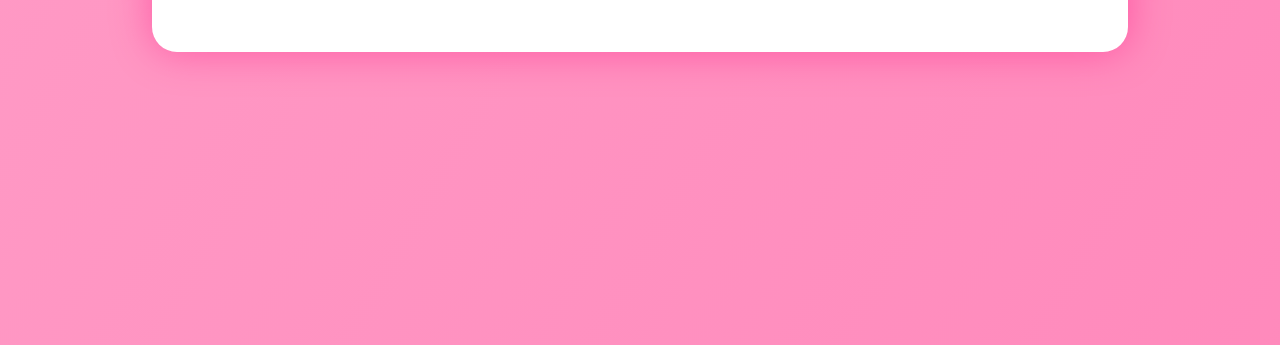
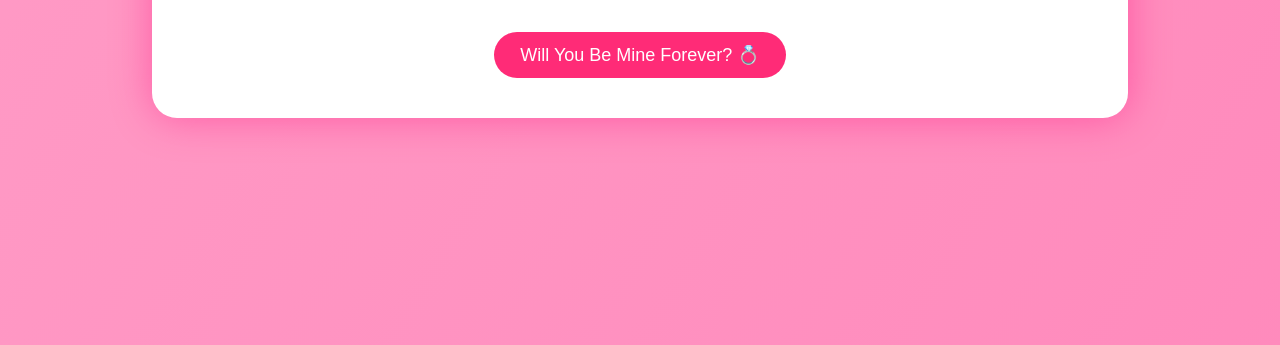
Before and after one commit to ashuuakk06/love-for-sakshu, a plain HTML site: page surprise.html in a window 1280 px wide. Shown: the part 455-800 px from the top of the page. Drawn offline with nearby package versions, Linux system fonts and the light colour scheme.

Commit message:
Update surprise.html

```diff
--- a/surprise.html
+++ b/surprise.html
@@ -24,6 +24,31 @@ Will you forgive me and stay with me, my love? 💋
 </p>
 
 <h2>💝 I Love You — Yours, Ashuuu 💝</h2>
+
+</script>
+<!-- Confetti button on surprise.html (keep inside the .container div) -->
+<button onclick="confettiBlast()" style="background:#ff2b77;color:#fff;padding:12px 26px;border-radius:25px;border:none;font-size:18px;cursor:pointer;">
+  Will You Be Mine Forever? 💍
+</button>
+
+<!-- canvas-confetti library -->
+<script src="https://cdn.jsdelivr.net/npm/canvas-confetti@1.5.1/dist/confetti.browser.min.js"></script>
+
+<script>
+function confettiBlast(){
+  // multiple bursts for a nice effect
+  for (let i = 0; i < 6; i++){
+    setTimeout(()=>{
+      confetti({
+        particleCount: 180,
+        spread: 120,
+        startVelocity: 40,
+        origin: { y: 0.6 }
+      });
+    }, i * 350);
+  }
+}
+</script>
 </div>
 
 </body>
```
